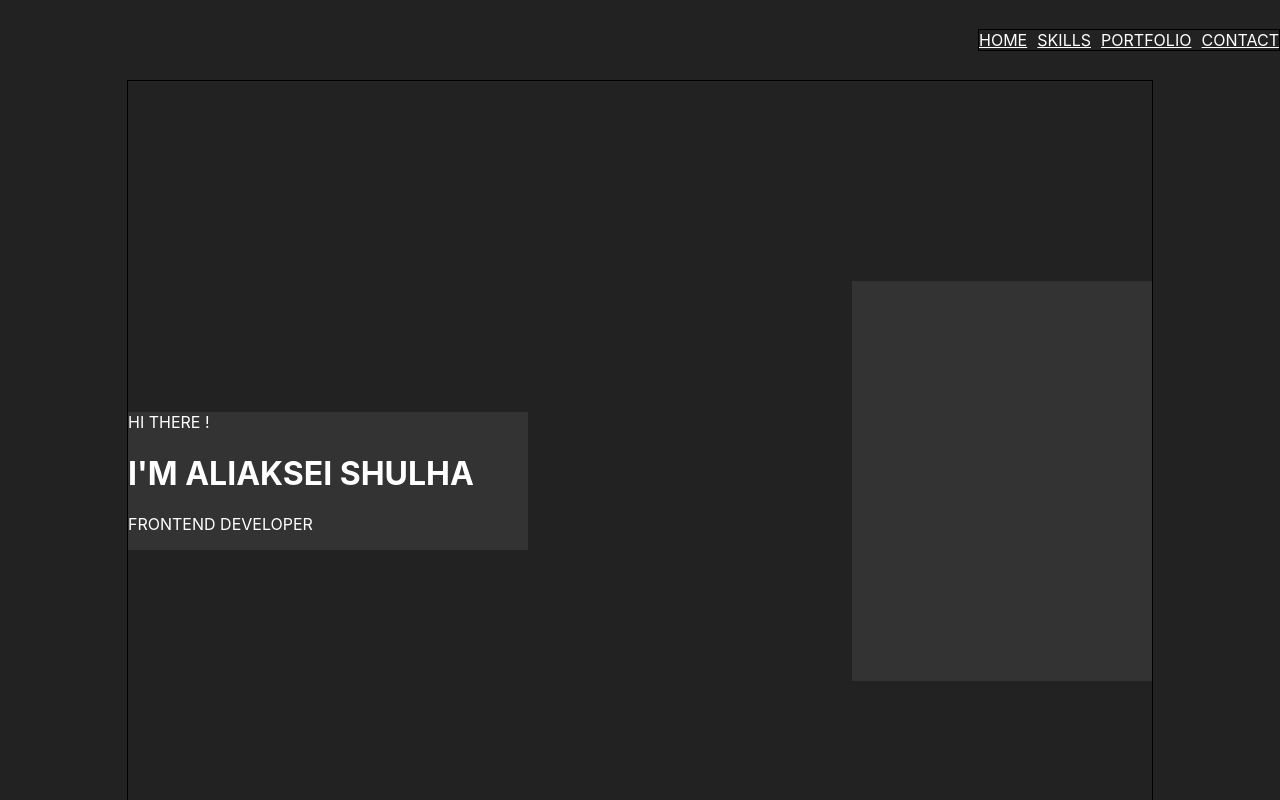
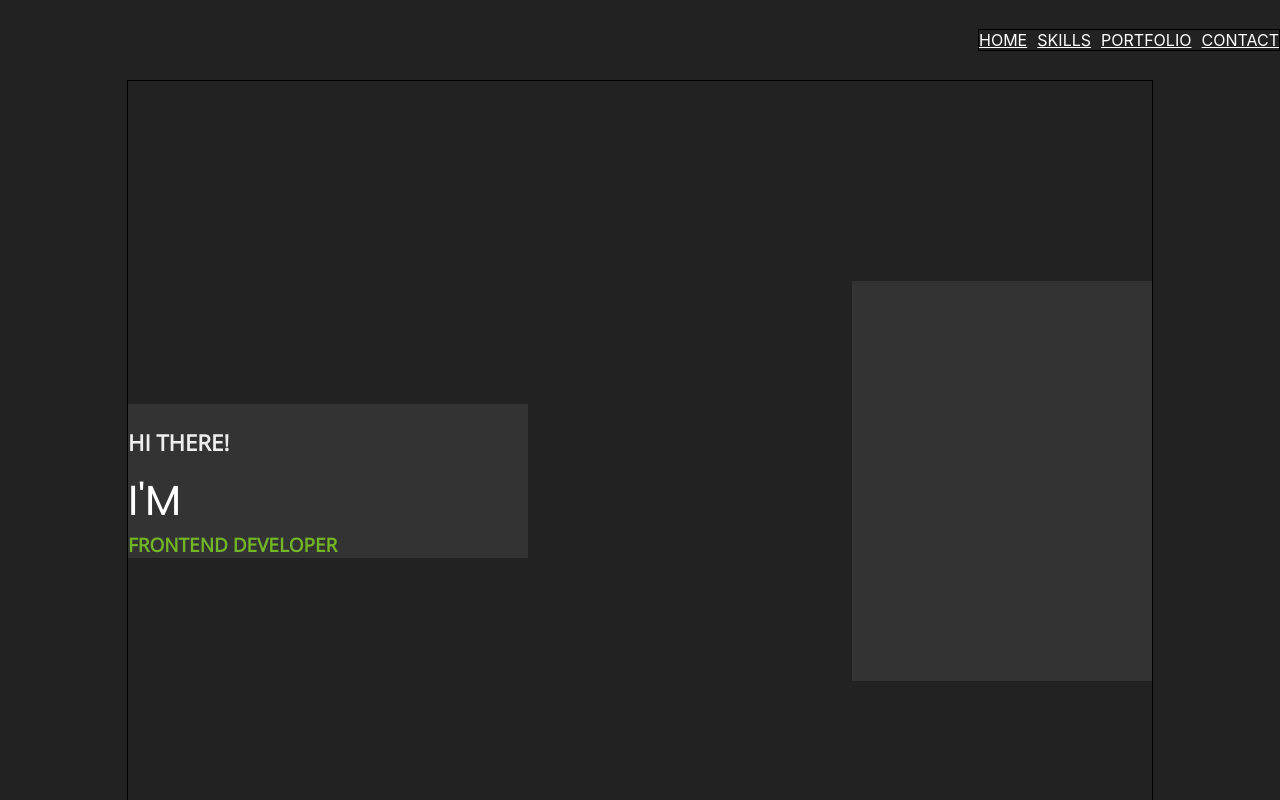
Before and after one commit to AliakseiShu/portfolio, a React (Create React App) app: page / in a window 1280 px wide. Shown: the top 800 px of the page. Built offline with nearby package versions, Linux system fonts and the light colour scheme.

Commit message:
fixed code

```diff
--- a/src/App.tsx
+++ b/src/App.tsx
@@ -6,7 +6,6 @@ import { Skills } from "./skills/Skills";
 import { Projects } from "./projects/Projects";
 import { Contacts } from "./contacts/contacts";
 import { Footer } from "./footer/Footer";
-
 
 function App() {
   return (
--- a/src/common/components/title/Title.tsx
+++ b/src/common/components/title/Title.tsx
@@ -4,7 +4,7 @@ import style from './Title.module.scss';
 type TitleType ={
     firstName: string
     secondName: string
-    descriptionTitle: string
+    descriptionTitle?: string
 }
 
 export const Title = (props:TitleType) => {
--- a/src/index.tsx
+++ b/src/index.tsx
@@ -11,7 +11,4 @@ ReactDOM.render(
     document.getElementById('root')
 );
 
-// If you want to start measuring performance in your app, pass a function
-// to log results (for example: reportWebVitals(console.log))
-// or send to an analytics endpoint. Learn more: https://bit.ly/CRA-vitals
 reportWebVitals();
--- a/src/main/Main.module.scss
+++ b/src/main/Main.module.scss
@@ -6,8 +6,11 @@
     .text {
         width: 400px;
         background-color: $bgSecondColor;
-        color: $textColor;
-
+        color: #eee;
+        font-weight: 400;
+        font-size: 19px;
+        font-family: 'Open Sans', sans-serif;
+        text-transform: uppercase;
     }
     .photo {
         width: 300px;
@@ -15,3 +18,40 @@
         background-color: $bgSecondColor;
     }
 }
+.staticHeadline {
+    color: #fff;
+    font-size: 42px;
+    line-height: 42px;
+    font-weight: 500;
+    margin: 19px 0 10px;
+    white-space: nowrap;
+    position: relative;
+    font-family: 'Poppins', sans-serif;
+    text-transform: uppercase;
+    }
+
+.dynamicHeadline {
+    width: 359px;
+    overflow: hidden;
+    overflow: hidden;
+    vertical-align: top;
+    padding: 0;
+    display: inline-block;
+    color: #72b626;
+    font-weight: 700;
+    position: relative;
+    text-align: left;
+}
+.isHidden {
+    font-weight: 700;
+    opacity: 0;
+    display: inline-block;
+    position: absolute;
+    white-space: nowrap;
+    left: 0;
+    top: 0;
+    color: #72b626;
+    text-align: left;
+    font-family: 'Poppins', sans-serif;
+    text-transform: uppercase;
+}
--- a/src/main/Main.tsx
+++ b/src/main/Main.tsx
@@ -7,9 +7,15 @@ export const Main = () => {
         <div className={style.mainBlock}>
             <div className={styleContainer.container}>
                 <div className={style.text}>
-          <span>HI THERE !</span>
-          <h1>I'M ALIAKSEI SHULHA </h1>
-          <p>FRONTEND DEVELOPER</p>
+                    <h3>hi there!</h3>
+                    {/* <Title firstName={"I\'M"} secondName={"ALIAKSEI SHULHA"}/>*/}
+                    {/*<h1>I'M ALIAKSEI SHULHA </h1>*/}
+                    <h1 className={style.staticHeadline}>i'm</h1>
+                    <span className={style.dynamicHeadline} >
+                     <b className={style.isHidden}>aliaksei shulha</b>
+                     <b>frontend developer</b>
+                     </span>
+                  {/*  <p>FRONTEND DEVELOPER</p>*/}
                 </div>
                 <div className={style.photo}></div>
             </div>
```
Lines whose indentation alone changed are shown as unchanged.
